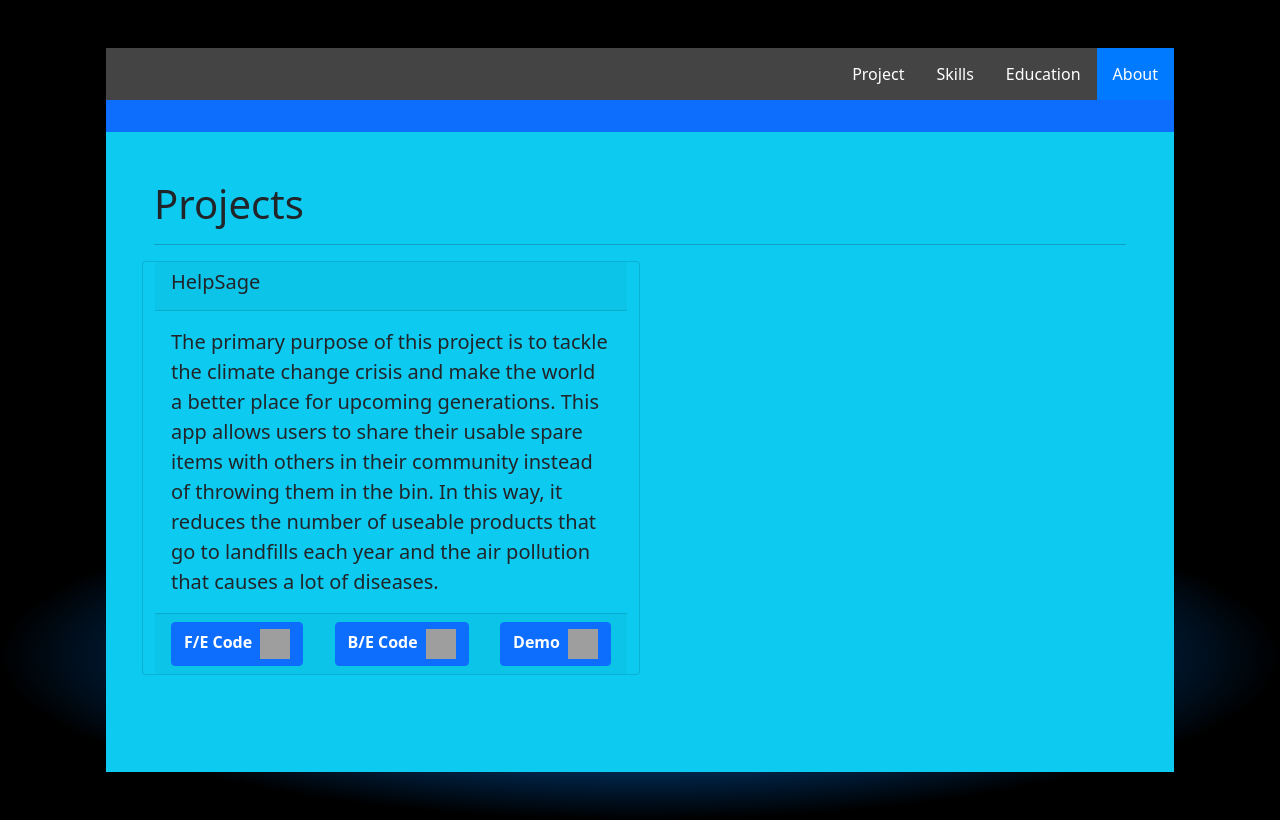
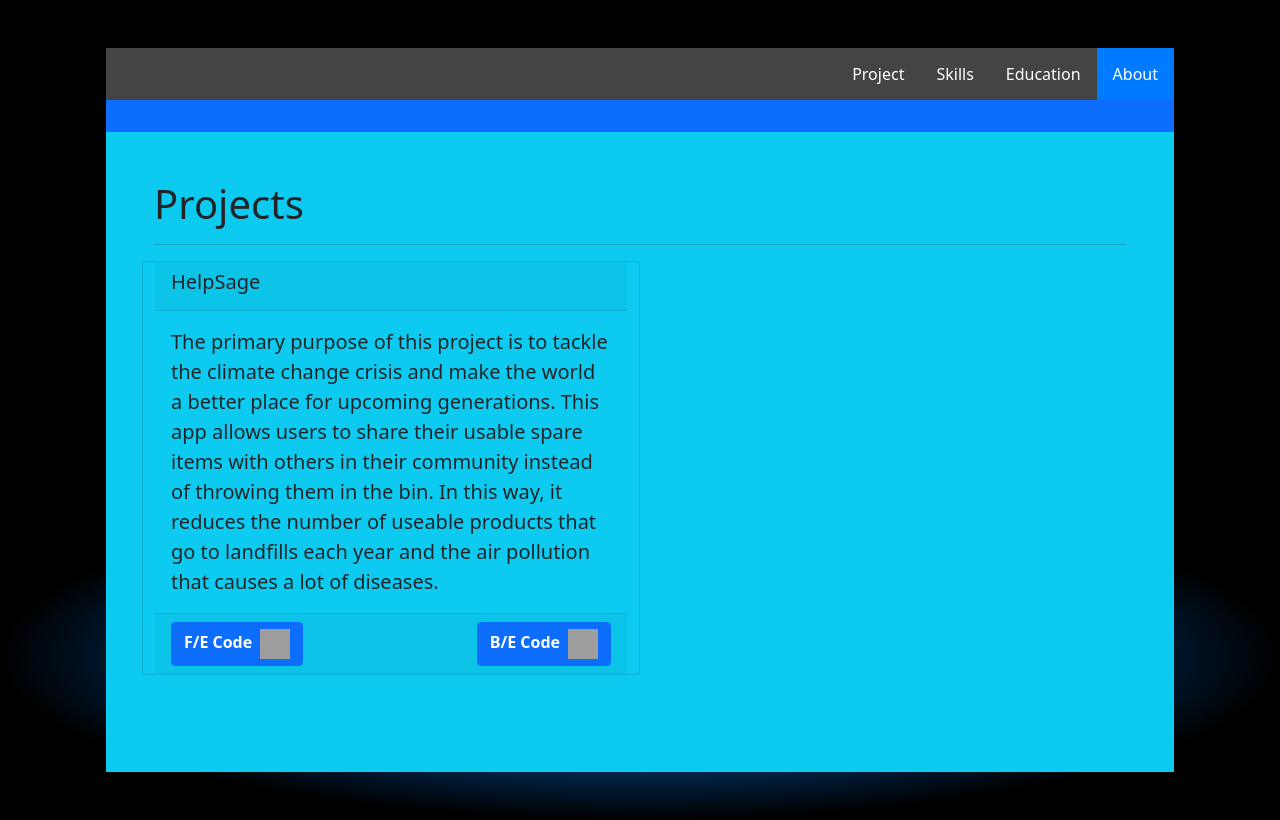
Before and after one commit to hasibu369/portfolio, a React (Create React App) app: page /projects in a window 1280 px wide. Built offline with nearby package versions, Linux system fonts and the light colour scheme; grey boxes are pictures that could not be loaded.

Commit message:
Update index.tsx
updated

```diff
--- a/src/components/project/index.tsx
+++ b/src/components/project/index.tsx
@@ -57,23 +57,7 @@ export default class Projects extends Component {
 									</a>
 								</button>
 
-								<button className="btn btn-primary">
-									<a
-										href="https://helpsage-frontend.vercel.app/"
-										target="_blank"
-										rel="noreferrer"
-									>
-										<strong className="me-2 text-decoration-none text-white">
-											Demo
-										</strong>
-										<img
-											src="https://img.icons8.com/ios/100/000000/screensharing.png"
-											width="30"
-											height="30"
-											alt="demo"
-										/>
-									</a>
-								</button>
+
 							</div>
 						</div>
 					</div>
```
